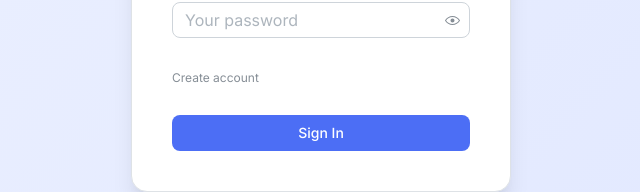
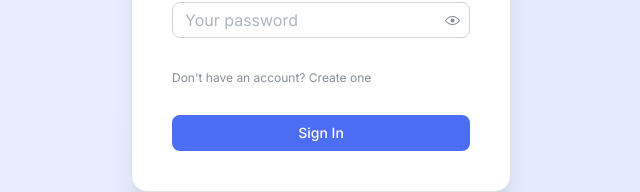
Before and after one commit to AhmedSholah/tasks-assignments, a React app in the folder frontend/: page /login in a window 1280 px wide. Shown: the part 457-649 px from the top of the page, without its empty margins (319-959 px from the left). Built offline with nearby package versions, Linux system fonts and the light colour scheme; the HTML template or start-up script is replaced by a standard one.

Commit message:
Add asterisk indicator for required fields in Login and Register forms

```diff
--- a/frontend/src/pages/auth/Login.tsx
+++ b/frontend/src/pages/auth/Login.tsx
@@ -86,6 +86,7 @@ export default function Login() {
                 }
                 error={form.errors.email && "Invalid email"}
                 radius="md"
+                withAsterisk
               />
 
               <PasswordInput
@@ -100,12 +101,13 @@ export default function Login() {
                   "Password should include at least 8 characters"
                 }
                 radius="md"
+                withAsterisk
               />
             </Stack>
 
             <Group justify="space-between" mt="xl">
               <Anchor component={Link} to="/register" c="dimmed" size="xs">
-                Create account
+                Don't have an account? Create one
               </Anchor>
               <Button
                 type="submit"
--- a/frontend/src/pages/auth/Register.tsx
+++ b/frontend/src/pages/auth/Register.tsx
@@ -102,6 +102,7 @@ export default function Register() {
                 }
                 error={form.errors.name}
                 radius="md"
+                withAsterisk
               />
 
               <TextInput
@@ -113,6 +114,7 @@ export default function Register() {
                 }
                 error={form.errors.email && "Invalid email"}
                 radius="md"
+                withAsterisk
               />
 
               <PasswordInput
@@ -127,6 +129,7 @@ export default function Register() {
                   "Password should include at least 8 characters"
                 }
                 radius="md"
+                withAsterisk
               />
 
               <PasswordInput
@@ -141,6 +144,7 @@ export default function Register() {
                 }
                 error={form.errors.passwordConfirm}
                 radius="md"
+                withAsterisk
               />
             </Stack>
 
```
